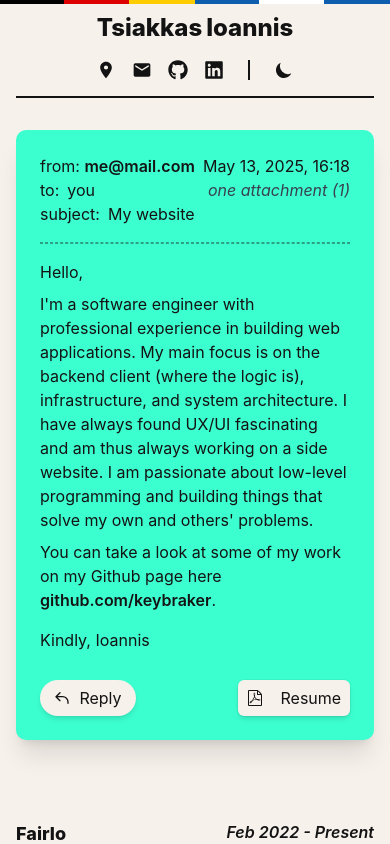
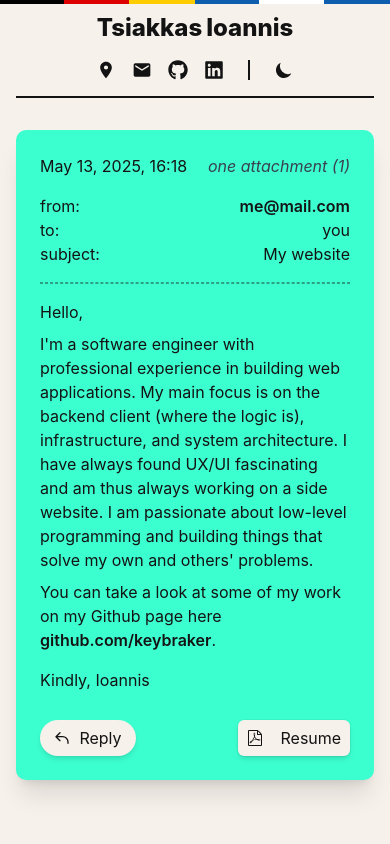
Before and after one commit to keybraker/keybraker.github.io, a Next.js app: page / in a window 390 px wide. Shown: the top 844 px of the page. Built offline with nearby package versions, Linux system fonts and the light colour scheme.

Commit message:
Update design of email

```diff
--- a/src/abilities/email.tsx
+++ b/src/abilities/email.tsx
@@ -36,13 +36,13 @@ export default function Email() {
   return (
     <section className="mb-12 rounded-[10px] bg-verge-cyan text-tsiakkas-dark p-6 shadow-xl">
       {/* <HeadScene /> */}
-      <div className="grid grid-cols-2 justify-between w-full">
+      <div className="flex flex-col-reverse sm:flex-row justify-between w-full gap-4">
         <div className="flex flex-col w-full">
-          <span>
-            <span>
+          <span className="flex flex-row gap-2">
+            <span className="w-20">
               from:{" "}
             </span>
-            <span>
+            <span className="w-full text-end xs:text-start">
               <a
                 className="font-semibold hover:underline"
                 href={`${mailto}${subject}`}
@@ -52,15 +52,15 @@ export default function Email() {
             </span>
           </span>
           <span className="flex flex-row gap-2">
-            <span>to:</span>
-            <span>you</span>
+            <span className="w-20">to:</span>
+            <span className="w-full text-end xs:text-start">you</span>
           </span>
           <span className="flex flex-row gap-2">
-            <span>subject:</span>
-            <span>My website</span>
+            <span className="w-20">subject:</span>
+            <span className="w-full text-end xs:text-start">My website</span>
           </span>
         </div>
-        <div className="flex flex-col h-full w-full items-end">
+        <div className="flex flex-row justify-between sm:flex-col h-full w-full items-end">
           {hasMounted && (<span className="flex self-end">{formattedDate}</span>)}
           <span className="italic text-gray-700">one attachment (1)</span>
         </div>
--- a/src/abilities/skills.tsx
+++ b/src/abilities/skills.tsx
@@ -1,10 +1,16 @@
 import { SkillListings } from "@/components/skillListings";
+import { createLinkDiv } from "@/functions/linkCreator";
 import { SkillType } from "@/types/skill";
 
 const skills: SkillType[] = [
   {
     category: "Tools",
-    qualifications: ["Git", "Github Actions", "Docker", "AWS"],
+    qualifications: [
+      createLinkDiv("https://git-scm.com/", "Git"),
+      createLinkDiv("https://github.com/features/actions", "Github Actions"),
+      createLinkDiv("https://www.docker.com/", "Docker"),
+      createLinkDiv("https://aws.amazon.com/", "AWS"),
+    ],
   },
   {
     category: "Personal Attributes",
--- a/src/abilities/softwareEngineering.tsx
+++ b/src/abilities/softwareEngineering.tsx
@@ -1,4 +1,5 @@
 import { SkillListings } from "@/components/skillListings";
+import { createLinkDiv } from "@/functions/linkCreator";
 import { SkillType } from "@/types/skill";
 
 const skills: SkillType[] = [
@@ -14,21 +15,29 @@ const skills: SkillType[] = [
   {
     category: "Architecture",
     qualifications: [
-      "REST",
-      "APIs",
-      "Events",
+      createLinkDiv("https://en.wikipedia.org/wiki/REST", "REST"),
+      createLinkDiv("https://en.wikipedia.org/wiki/API", "APIs"),
+      createLinkDiv("https://en.wikipedia.org/wiki/API", "Events"),
       "Lambdas",
-      "CronJobs",
-      "Microservices",
+      createLinkDiv("https://en.wikipedia.org/wiki/Microservices", "Microservices"),
     ],
   },
   {
     category: "Databases",
-    qualifications: ["SQL", "non SQL", "Raw SQL", "ORMs"],
+    qualifications: [
+      createLinkDiv("https://en.wikipedia.org/wiki/SQL", "SQL"),
+      createLinkDiv("https://en.wikipedia.org/wiki/NoSQL", "NoSQL"),
+      createLinkDiv("https://en.wikipedia.org/wiki/Object%E2%80%93relational_mapping", "ORMs"),
+    ],
   },
   {
     category: "Frontend",
-    qualifications: ["React", "Angular", "Next.js", "TypeScript"],
+    qualifications: [
+      createLinkDiv("https://angular.dev/", "Angular"),
+      createLinkDiv("https://react.dev/", "React"),
+      createLinkDiv("https://nextjs.org/", "Next.js"),
+      createLinkDiv("https://www.typescriptlang.org/", "TypeScript")
+    ],
   },
 ];
 
--- a/src/pages/index.tsx
+++ b/src/pages/index.tsx
@@ -141,7 +141,7 @@ export default function Home() {
               <div className="flex w-full flex-col items-center gap-16 eq:flex-row eq:items-start eq:gap-0">
                 <div className="eq:mr-100 mx-auto flex w-full flex-1 flex-col">
                   <ProjectsPage />
-                  <p className="w-full flex flex-col sm:flex-row items-center sm:items-baseline justify-center mt-12 text-md font-semibold gap-1 sm:gap-[6px]">
+                  <p className="w-full flex flex-col items-center mt-12 text-md font-semibold gap-[6px]">
                     <span>Find all my work at</span>
                     <a
                       role="link"
```
